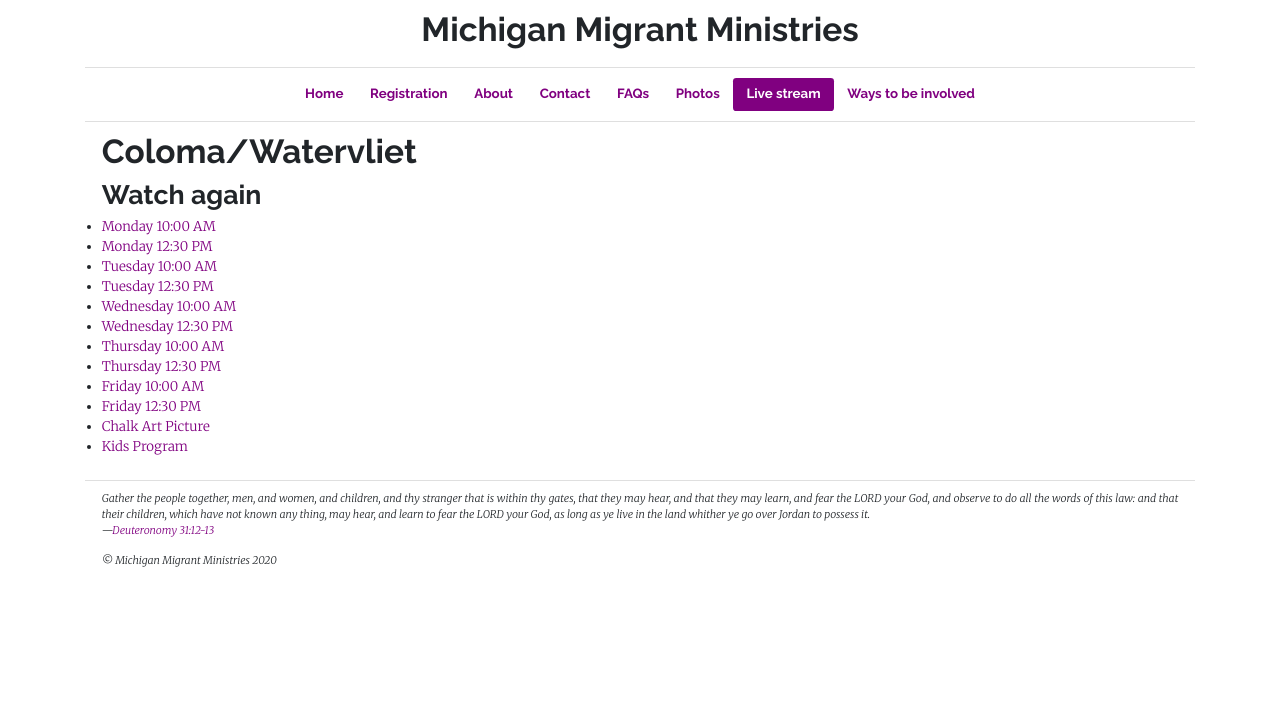
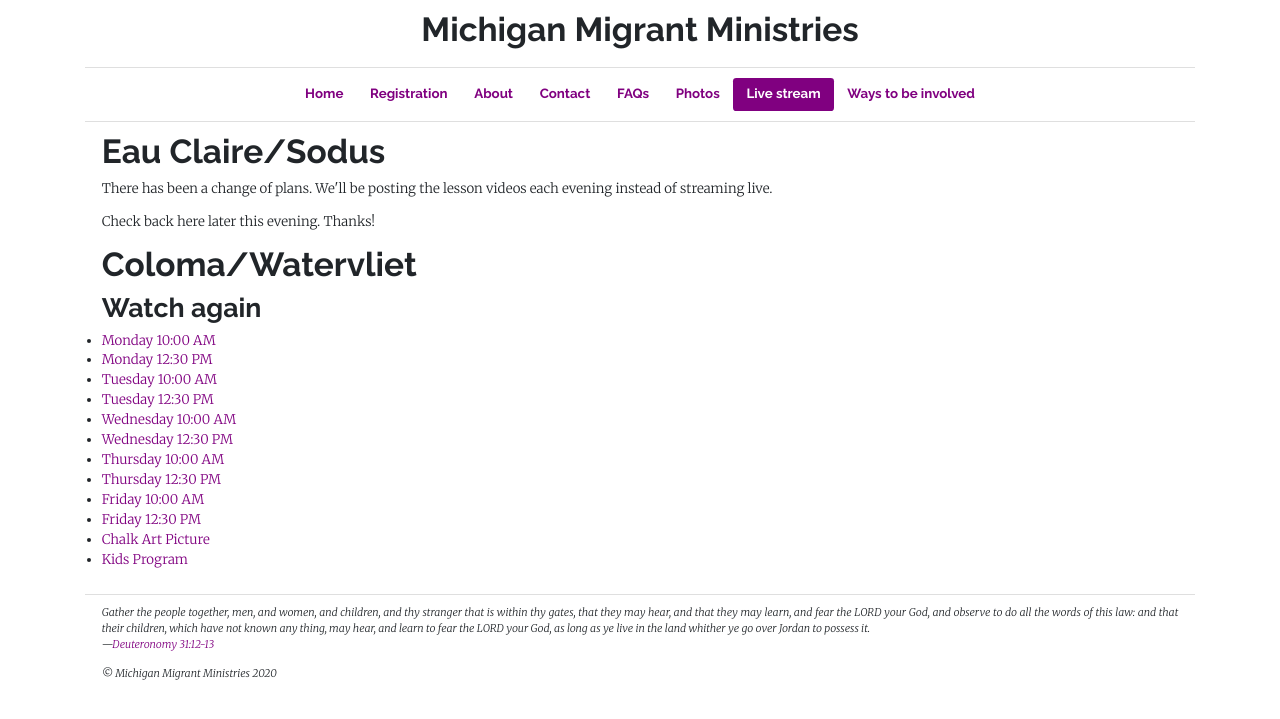
Before and after one commit to michigan-migrant-ministries/website, a Jekyll site: the page built from _pages/live-stream.html, in a window 1280 px wide. Shown: the top 719 px of the page. Built offline with Jekyll 4.4.1, drawn with Linux system fonts in a browser that asks for light colours.

Commit message:
Update live-stream.html

```diff
--- a/_pages/live-stream.html
+++ b/_pages/live-stream.html
@@ -2,6 +2,16 @@
 order: 7
 title: Live stream
 ---
+<h1>
+  Eau Claire/Sodus
+</h1>
+<p>
+  There has been a change of plans. We'll be posting the lesson videos each evening instead of streaming live.
+</p>
+<p>
+  Check back here later this evening. Thanks!
+</p>
+
 <h1>
   Coloma/Watervliet
 </h1>
```
